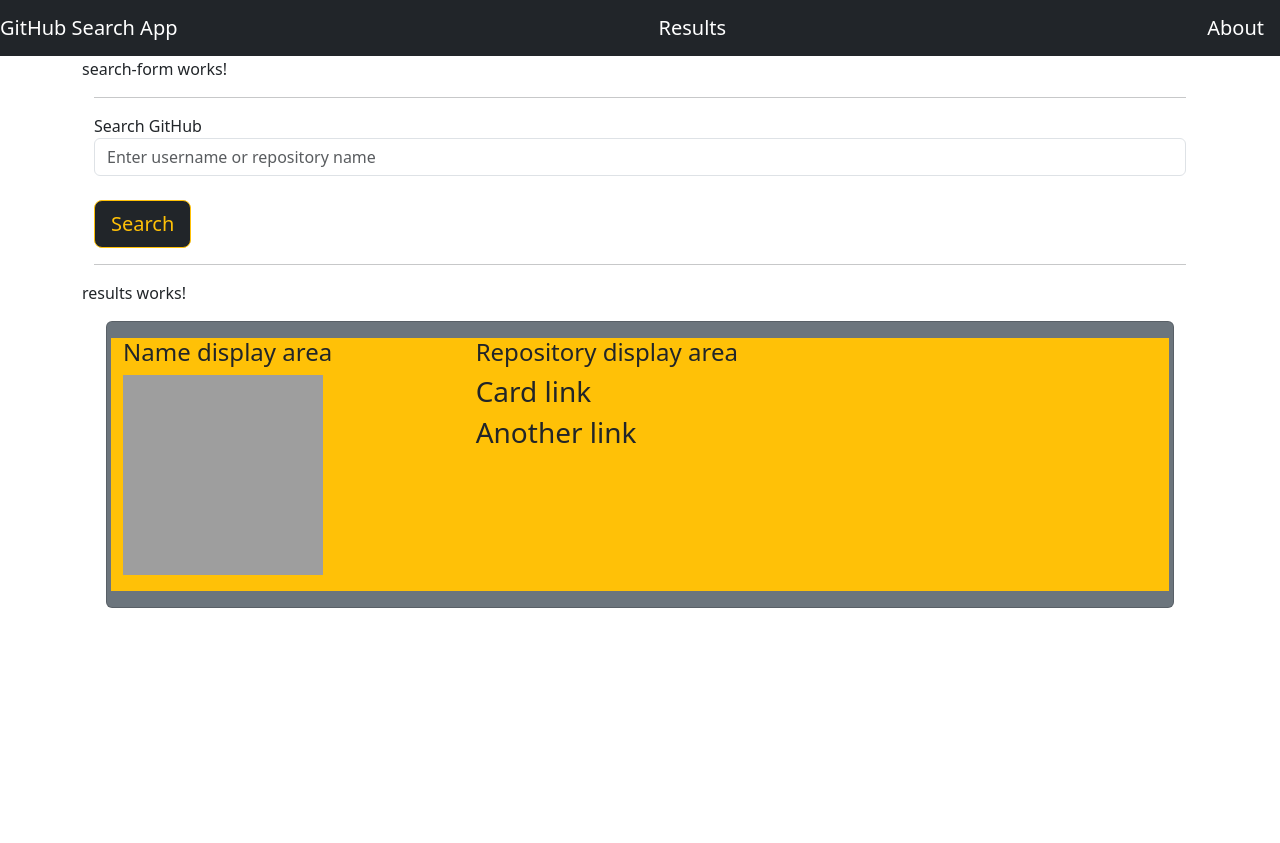
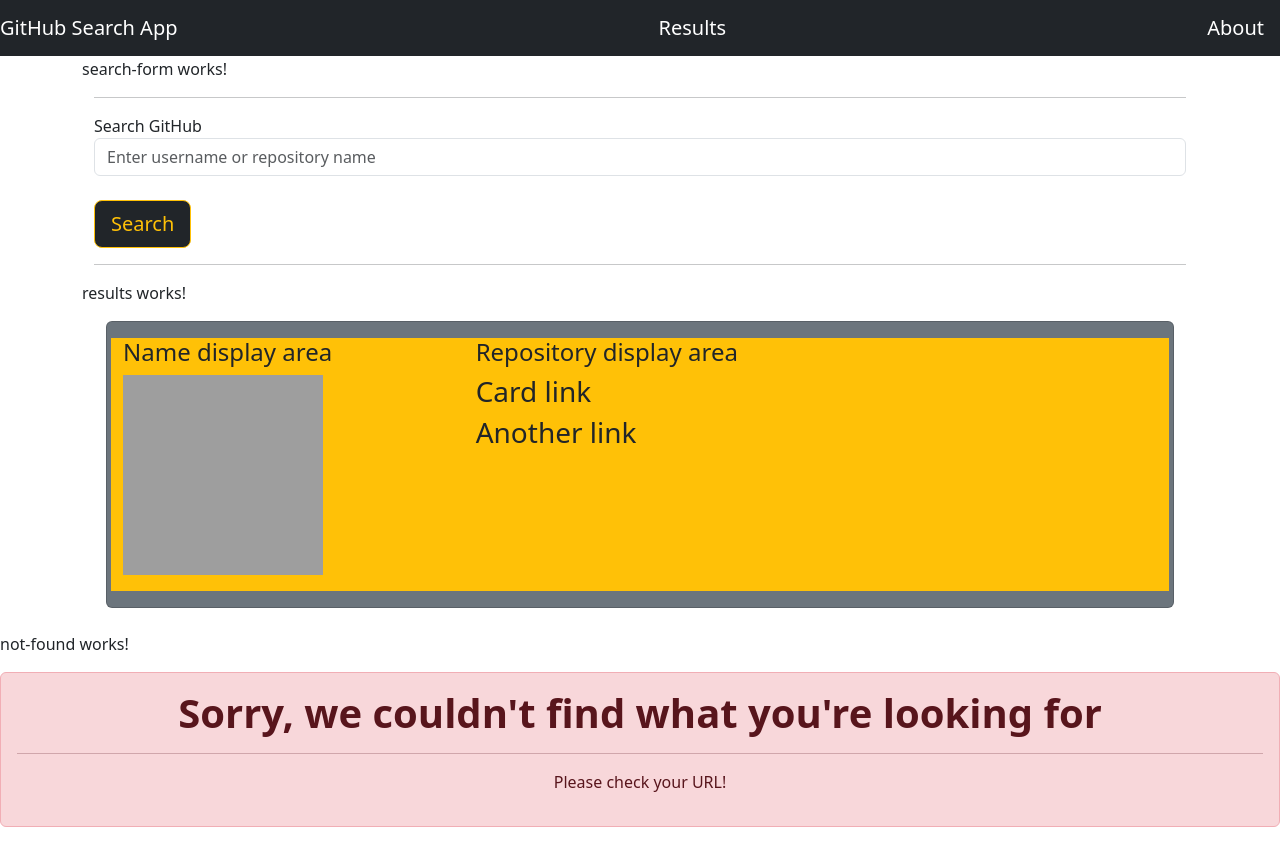
Before and after one commit to wdmuthiora/Week2-Angular-redo, an Angular app: page /home in a window 1280 px wide. Before the commit this address led to /. Before the commit the page ends 800 px from the top, so only its background shows below. Built offline with nearby package versions, Linux system fonts and the light colour scheme; grey boxes are pictures that could not be loaded.

Commit message:
Added route for not-found resources.

```diff
--- a/src/app/app-routing.module.ts
+++ b/src/app/app-routing.module.ts
@@ -5,12 +5,16 @@
 import { LandingComponent } from './components/landing/landing.component';
 import { AboutComponent } from './components/about/about.component';
 import { SearchFormComponent } from './components/search-form/search-form.component';
+import { NotFoundComponent } from './components/not-found/not-found.component';
+
 
 const routes: Routes = [
   { path: '', redirectTo: 'home', pathMatch: 'full' },
   { path: 'results', component: ResultsComponent },
   { path: 'landing', component: LandingComponent },
   { path: 'about', component: AboutComponent },
+  // '**' The wildcards define a route that is not present in our routes array
+  { path: '**', component: NotFoundComponent },
   { path: 'search', component: SearchFormComponent },
 ];
 
--- a/src/app/components/not-found/not-found.component.html
+++ b/src/app/components/not-found/not-found.component.html
@@ -1 +1,6 @@
 <p>not-found works!</p>
+<div class="alert alert-danger" role="alert">
+  <h1 class="text-center"><b>Sorry, we couldn't find what you're looking for</b></h1>
+  <hr>
+  <p class="text-center">Please check your URL!</p>
+</div>
```
